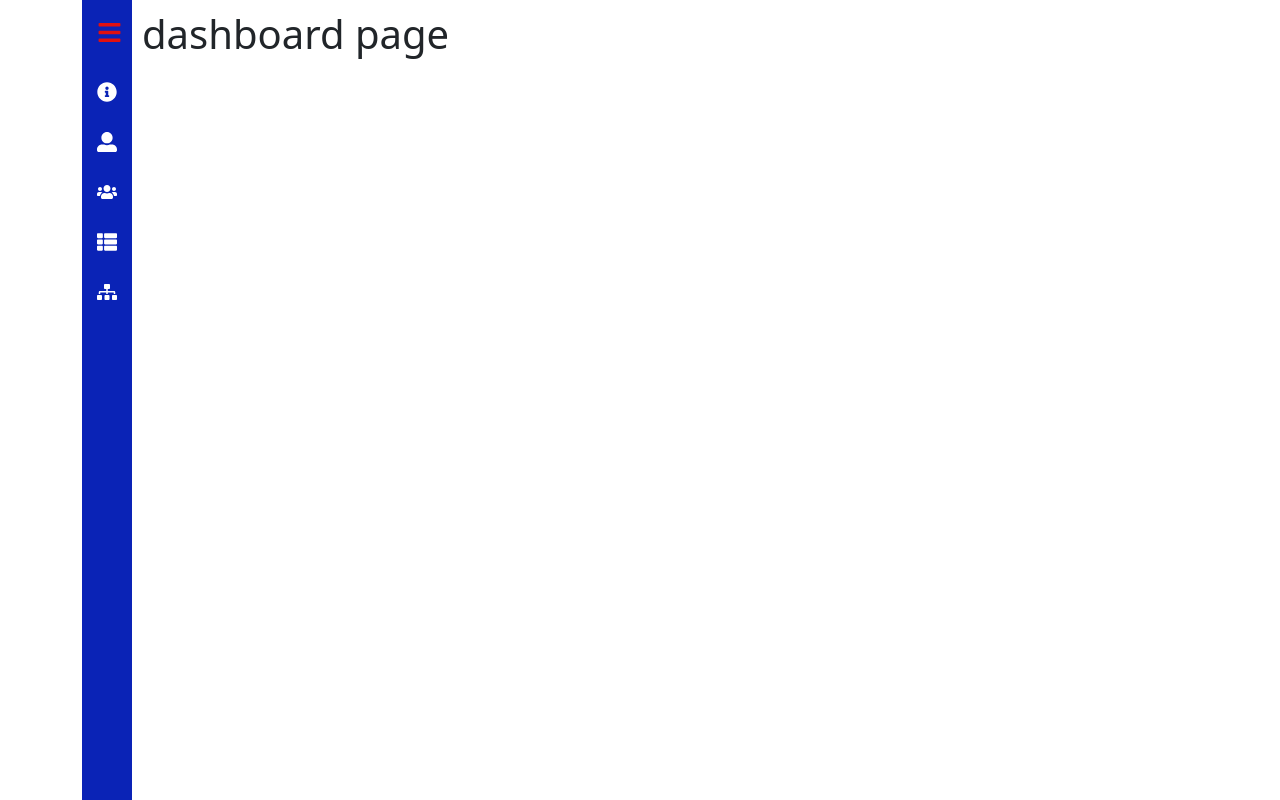
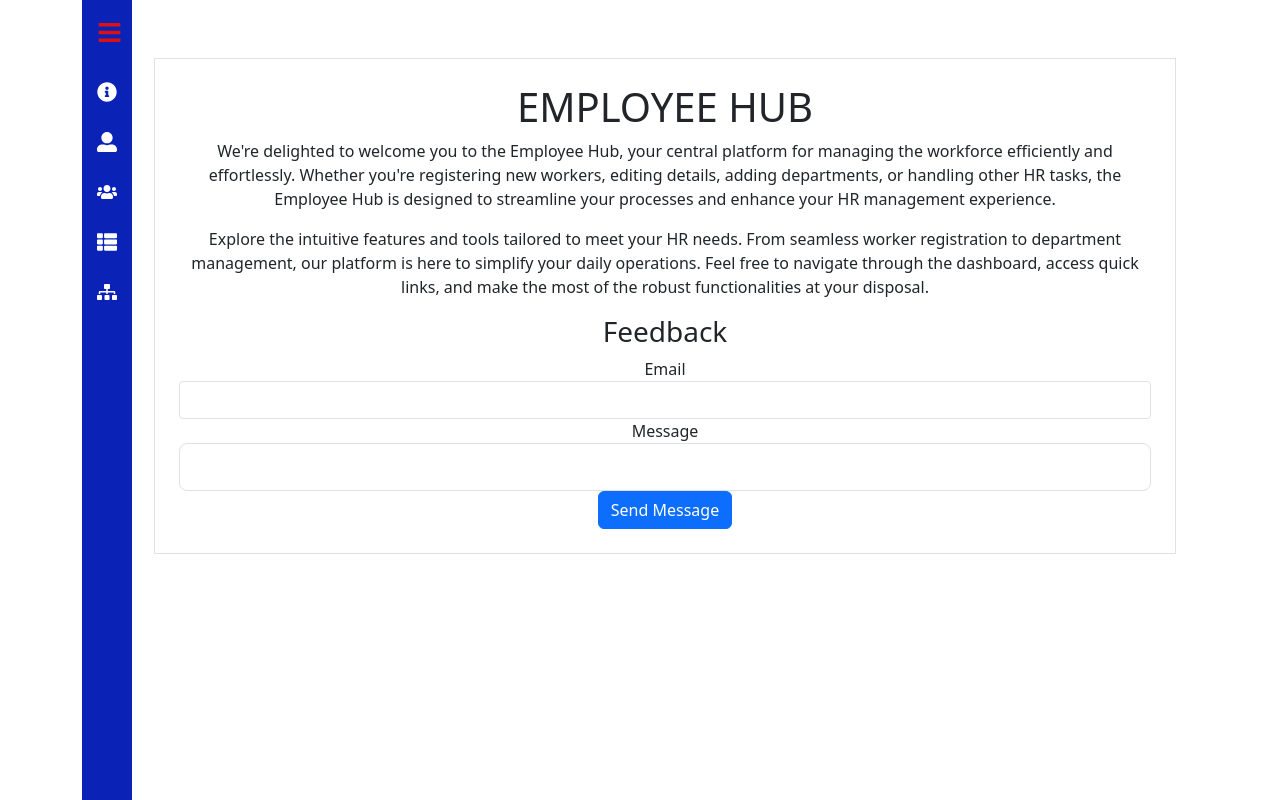
Before and after one commit to Maderu-CM/Employee-Management-System, a React (Create React App) app in the folder frontend/: page / in a window 1280 px wide. Built offline with nearby package versions, Linux system fonts and the light colour scheme.

Commit message:
landing Page

```diff
--- a/frontend/src/App.js
+++ b/frontend/src/App.js
@@ -22,6 +22,7 @@ const App = () => {
           <Route path="/addemployee" element={<AddEmployee />} />
           <Route path="/adddepartment" element={<AddDepartment />} />
           <Route path="/viewdepartment" element={<ViewDepartment />} />
+
         </Routes>
       </Sidebar>
     </BrowserRouter>
--- a/frontend/src/pages/Dashboard.jsx
+++ b/frontend/src/pages/Dashboard.jsx
@@ -2,10 +2,53 @@ import React from 'react';
 
 const Dashboard = () => {
     return (
-        <div>
-            <h1>dashboard page</h1>
+        <div className="container text-center mt-5">
+            <div className="border p-4" style={{ borderColor: 'blue' }}>
+                <h1>EMPLOYEE HUB</h1>
+
+                <div>
+                    <p>
+                        We're delighted to welcome you to the Employee Hub, your central platform for managing the workforce efficiently and effortlessly. Whether you're registering new workers, editing details, adding departments, or handling other HR tasks, the Employee Hub is designed to streamline your processes and enhance your HR management experience.
+                    </p>
+
+                    <p>
+                        Explore the intuitive features and tools tailored to meet your HR needs. From seamless worker registration to department management, our platform is here to simplify your daily operations. Feel free to navigate through the dashboard, access quick links, and make the most of the robust functionalities at your disposal.
+                    </p>
+                </div>
+
+                <div>
+                    <h3>Feedback</h3>
+                    <form>
+                        <div className="form-group">
+                            <label htmlFor="email">Email</label>
+                            <input
+                                type="text"
+                                className="form-control form-control-sm"
+                                id="email"
+                                name="email"
+                            />
+                        </div>
+
+                        <div className="form-group">
+                            <label htmlFor="message">Message</label>
+                            <input
+                                type="text"
+                                className="form-control form-control-lg"
+                                id="message"
+                                name="message"
+                            />
+                        </div>
+
+                        <div className="text-center">
+                            <button className="btn btn-primary">
+                                Send Message
+                            </button>
+                        </div>
+                    </form>
+                </div>
+            </div>
         </div>
     );
-};
+}
 
 export default Dashboard;
```
Also changed, not shown: frontend/src/pages/contextMenu.jsx (deleted, +0 -11 lines), 1 other file (tests, documents, lock files or other folders).
